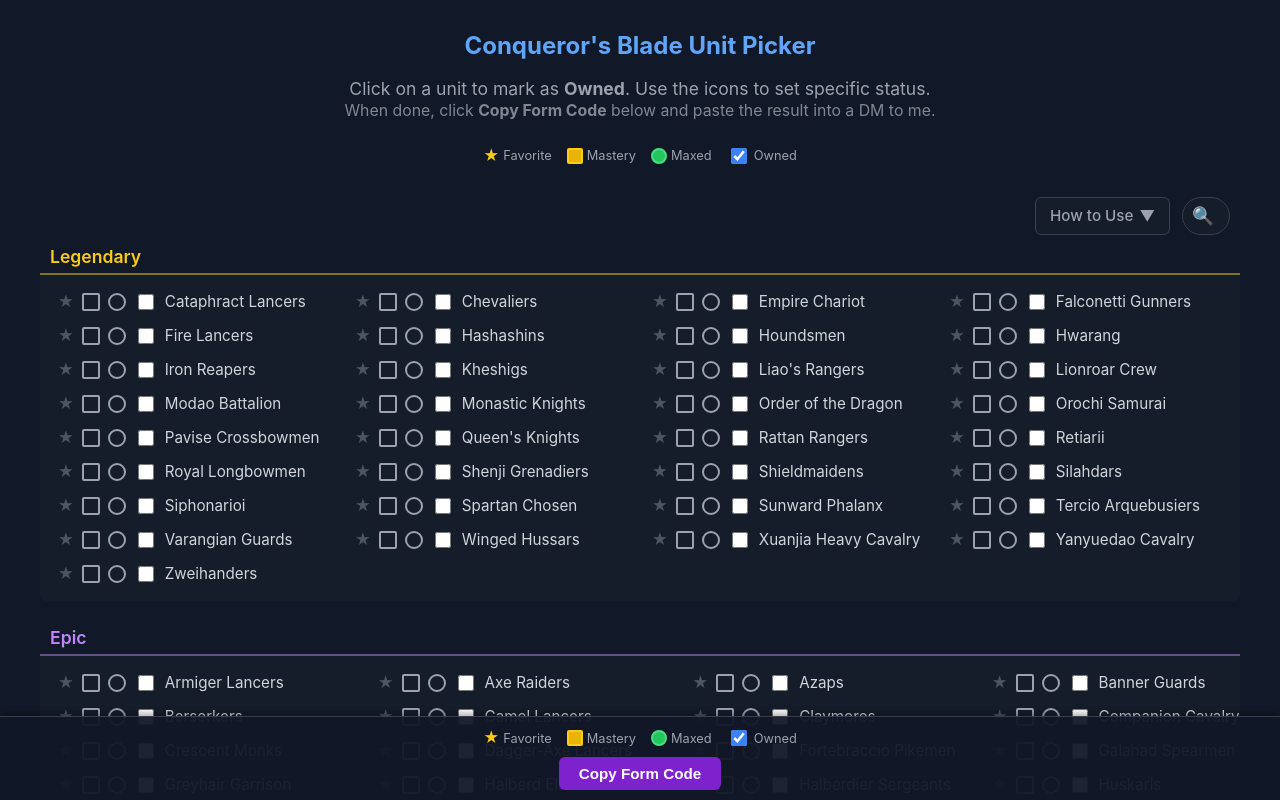
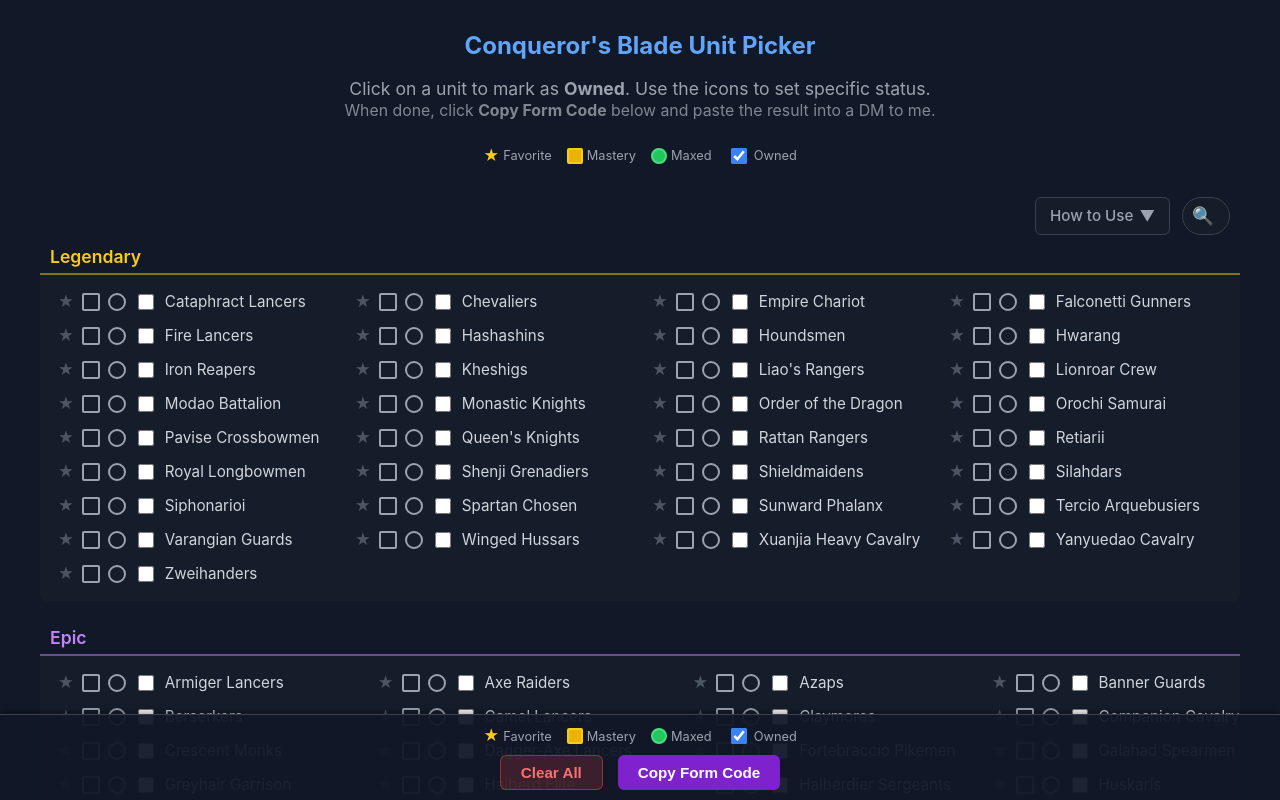
Before and after one commit to AnnFCakaSirMom/cb-unit-picker, a React (Vite) app: page / in a window 1280 px wide. Shown: the top 800 px of the page. Built offline with nearby package versions, Linux system fonts and the light colour scheme.

Commit message:
Lagt till Local storage och Clear all knapp

```diff
--- a/src/App.tsx
+++ b/src/App.tsx
@@ -108,9 +108,26 @@
 };
 
 function App() {
-  const [selectedUnits, setSelectedUnits] = useState<Record<string, UnitStatus>>({});
+  const [selectedUnits, setSelectedUnits] = useState<Record<string, UnitStatus>>(() => {
+    // Initialize state from local storage on first render
+    const savedData = localStorage.getItem('cb-unit-picker-save');
+    if (savedData) {
+      try {
+        return JSON.parse(savedData);
+      } catch (e) {
+        console.error("Failed to parse saved unit data:", e);
+      }
+    }
+    return {};
+  });
+
   const [copyFeedback, setCopyFeedback] = useState("");
   const [searchTerm, setSearchTerm] = useState("");
+
+  // Save to local storage whenever selectedUnits changes
+  useEffect(() => {
+    localStorage.setItem('cb-unit-picker-save', JSON.stringify(selectedUnits));
+  }, [selectedUnits]);
 
   const toggleStatus = (unitName: string, field: keyof UnitStatus) => {
     setSelectedUnits(prev => {
@@ -164,6 +181,12 @@
     navigator.clipboard.writeText(text);
     setCopyFeedback("Copied to clipboard!");
     setTimeout(() => setCopyFeedback(""), 3000);
+  };
+
+  const handleClear = () => {
+    if (window.confirm("Are you sure you want to clear all your saved selections? This cannot be undone.")) {
+      setSelectedUnits({});
+    }
   };
 
   return (
@@ -270,9 +293,16 @@
         {/* Use the same LegendContent down here */}
         <LegendContent />
 
-        <button className="copy-btn" onClick={handleCopy}>
-          Copy Form Code
-        </button>
+        <div className="footer-buttons" style={{ display: 'flex', gap: '15px' }}>
+          <button className="clear-btn" onClick={handleClear}>
+            Clear All
+          </button>
+
+          <button className="copy-btn" onClick={handleCopy}>
+            Copy Form Code
+          </button>
+        </div>
+
         {copyFeedback && <span className="feedback">{copyFeedback}</span>}
       </div>
     </div>
--- a/src/index.css
+++ b/src/index.css
@@ -403,10 +403,32 @@
   display: flex;
   align-items: center;
   gap: 8px;
+  transition: background-color 0.2s;
 }
 
 .copy-btn:hover {
   background-color: #6b21a8;
+}
+
+.clear-btn {
+  background-color: rgba(239, 68, 68, 0.2);
+  color: #f87171;
+  border: 1px solid rgba(239, 68, 68, 0.5);
+  padding: 8px 20px;
+  font-size: 0.95rem;
+  font-weight: 600;
+  border-radius: 6px;
+  cursor: pointer;
+  display: flex;
+  align-items: center;
+  gap: 8px;
+  transition: all 0.2s;
+}
+
+.clear-btn:hover {
+  background-color: rgba(239, 68, 68, 0.3);
+  color: #fca5a5;
+  border-color: #ef4444;
 }
 
 .feedback {
```
